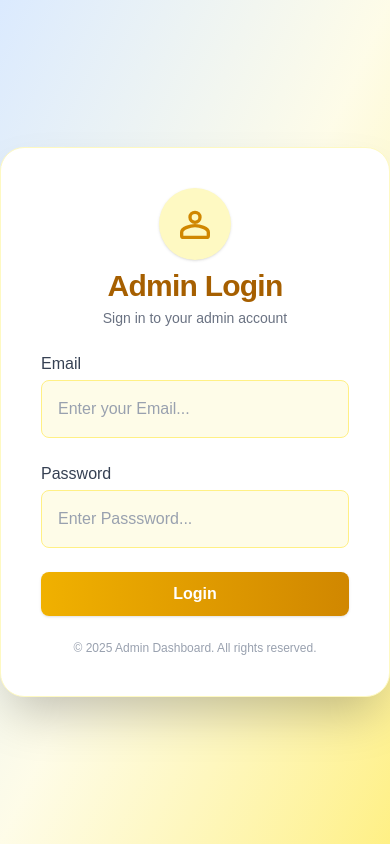
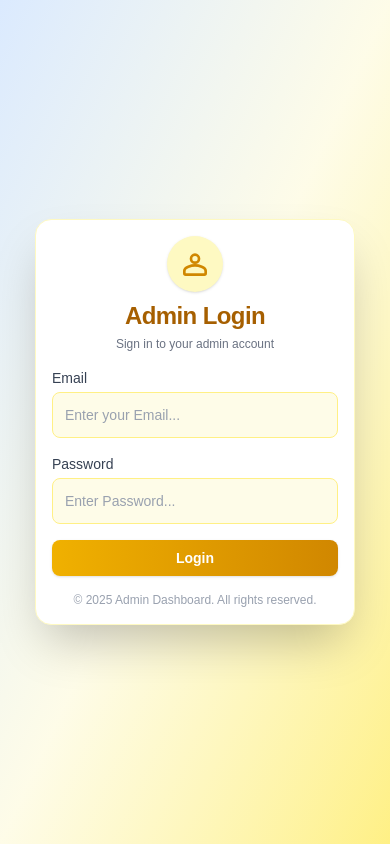
Before and after one commit to mkv-manish/admin-kcm, a Next.js app: page /login in a window 390 px wide. Built offline with nearby package versions, Linux system fonts and the light colour scheme.

Commit message:
responsive login

```diff
--- a/components/LoginForm.tsx
+++ b/components/LoginForm.tsx
@@ -27,28 +27,28 @@ export default function LoginForm() {
   };
 
   return (
-    <div className="min-h-screen flex items-center justify-center bg-gradient-to-br from-blue-100 via-yellow-50 to-yellow-200">
-      <div className="bg-white p-10 rounded-3xl shadow-2xl w-full max-w-md border border-yellow-100">
-        <div className="flex flex-col items-center mb-6">
-          <div className="bg-yellow-100 rounded-full p-4 mb-2 shadow">
-            <svg className="w-10 h-10 text-yellow-600" fill="none" stroke="currentColor" strokeWidth="2" viewBox="0 0 24 24">
+    <div className="min-h-screen flex items-center justify-center bg-gradient-to-br from-blue-100 via-yellow-50 to-yellow-200 px-2 sm:px-4">
+      <div className="bg-white p-4 sm:p-8 md:p-10 rounded-2xl md:rounded-3xl shadow-2xl w-full max-w-xs sm:max-w-md md:max-w-lg border border-yellow-100">
+        <div className="flex flex-col items-center mb-4 sm:mb-6">
+          <div className="bg-yellow-100 rounded-full p-3 sm:p-4 mb-2 shadow">
+            <svg className="w-8 h-8 sm:w-10 sm:h-10 text-yellow-600" fill="none" stroke="currentColor" strokeWidth="2" viewBox="0 0 24 24">
               <path strokeLinecap="round" strokeLinejoin="round" d="M12 11c1.657 0 3-1.343 3-3S13.657 5 12 5s-3 1.343-3 3 1.343 3 3 3zm0 2c-2.67 0-8 1.337-8 4v2a1 1 0 001 1h14a1 1 0 001-1v-2c0-2.663-5.33-4-8-4z" />
             </svg>
           </div>
-          <h2 className="text-3xl font-extrabold text-yellow-700 mb-1 text-center tracking-tight">Admin Login</h2>
-          <p className="text-gray-500 text-sm text-center">Sign in to your admin account</p>
+          <h2 className="text-2xl sm:text-3xl font-extrabold text-yellow-700 mb-1 text-center tracking-tight">Admin Login</h2>
+          <p className="text-gray-500 text-xs sm:text-sm text-center">Sign in to your admin account</p>
         </div>
         {error && (
-          <div className="bg-red-50 border border-red-200 text-red-600 rounded-lg px-4 py-2 mb-4 flex items-center gap-2 animate-shake">
-            <svg className="w-5 h-5 text-red-400" fill="none" stroke="currentColor" strokeWidth="2" viewBox="0 0 24 24">
+          <div className="bg-red-50 border border-red-200 text-red-600 rounded-lg px-3 py-2 mb-3 sm:px-4 sm:py-2 sm:mb-4 flex items-center gap-2 animate-shake">
+            <svg className="w-4 h-4 sm:w-5 sm:h-5 text-red-400" fill="none" stroke="currentColor" strokeWidth="2" viewBox="0 0 24 24">
               <path strokeLinecap="round" strokeLinejoin="round" d="M12 9v2m0 4h.01M21 12a9 9 0 11-18 0 9 9 0 0118 0z" />
             </svg>
-            <span>{error}</span>
+            <span className="text-xs sm:text-sm">{error}</span>
           </div>
         )}
-        <form onSubmit={handleSubmit} className="space-y-6">
+        <form onSubmit={handleSubmit} className="space-y-4 sm:space-y-6">
           <div>
-            <label className="block mb-1 text-gray-700 font-medium" htmlFor="email">
+            <label className="block mb-1 text-gray-700 font-medium text-sm sm:text-base" htmlFor="email">
               Email
             </label>
             <input
@@ -58,32 +58,32 @@ export default function LoginForm() {
               placeholder="Enter your Email..."
               value={email}
               onChange={e => setEmail(e.target.value)}
-              className="w-full text-gray-800 border border-yellow-200 px-4 py-4 rounded-lg focus:ring-1 focus:ring-yellow-400 focus:border-yellow-400 transition outline-none bg-yellow-50 placeholder-gray-400"
+              className="w-full text-gray-800 border border-yellow-200 px-3 py-3 sm:px-4 sm:py-4 rounded-lg focus:ring-1 focus:ring-yellow-400 focus:border-yellow-400 transition outline-none bg-yellow-50 placeholder-gray-400 text-sm sm:text-base"
               required
             />
           </div>
           <div>
-            <label className="block mb-1 text-gray-700 font-medium" htmlFor="password">
+            <label className="block mb-1 text-gray-700 font-medium text-sm sm:text-base" htmlFor="password">
               Password
             </label>
             <input
               id="password"
               type="password"
               autoComplete="current-password"
-              placeholder="Enter Passsword..."
+              placeholder="Enter Password..."
               value={password}
               onChange={e => setPassword(e.target.value)}
-              className="w-full text-gray-800 border border-yellow-200 px-4 py-4 rounded-lg focus:ring-1 focus:ring-yellow-400 focus:border-yellow-400 transition outline-none bg-yellow-50 placeholder-gray-400"
+              className="w-full text-gray-800 border border-yellow-200 px-3 py-3 sm:px-4 sm:py-4 rounded-lg focus:ring-1 focus:ring-yellow-400 focus:border-yellow-400 transition outline-none bg-yellow-50 placeholder-gray-400 text-sm sm:text-base"
               required
             />
           </div>
           <button
             type="submit"
             disabled={loading}
-            className={`w-full flex items-center justify-center gap-2 bg-gradient-to-r from-yellow-500 to-yellow-600 text-white py-2.5 rounded-lg font-semibold shadow hover:from-yellow-600 hover:to-yellow-700 transition disabled:opacity-60 disabled:cursor-not-allowed`}
+            className={`w-full flex items-center justify-center gap-2 bg-gradient-to-r from-yellow-500 to-yellow-600 text-white py-2 sm:py-2.5 rounded-lg font-semibold shadow hover:from-yellow-600 hover:to-yellow-700 transition disabled:opacity-60 disabled:cursor-not-allowed text-sm sm:text-base`}
           >
             {loading && (
-              <svg className="animate-spin h-5 w-5 text-white" viewBox="0 0 24 24">
+              <svg className="animate-spin h-4 w-4 sm:h-5 sm:w-5 text-white" viewBox="0 0 24 24">
                 <circle
                   className="opacity-25"
                   cx="12"
@@ -103,7 +103,7 @@ export default function LoginForm() {
             {loading ? "Logging in..." : "Login"}
           </button>
         </form>
-        <div className="mt-6 text-center text-xs text-gray-400">
+        <div className="mt-4 sm:mt-6 text-center text-xs text-gray-400">
           &copy; {new Date().getFullYear()} Admin Dashboard. All rights reserved.
         </div>
       </div>
```
